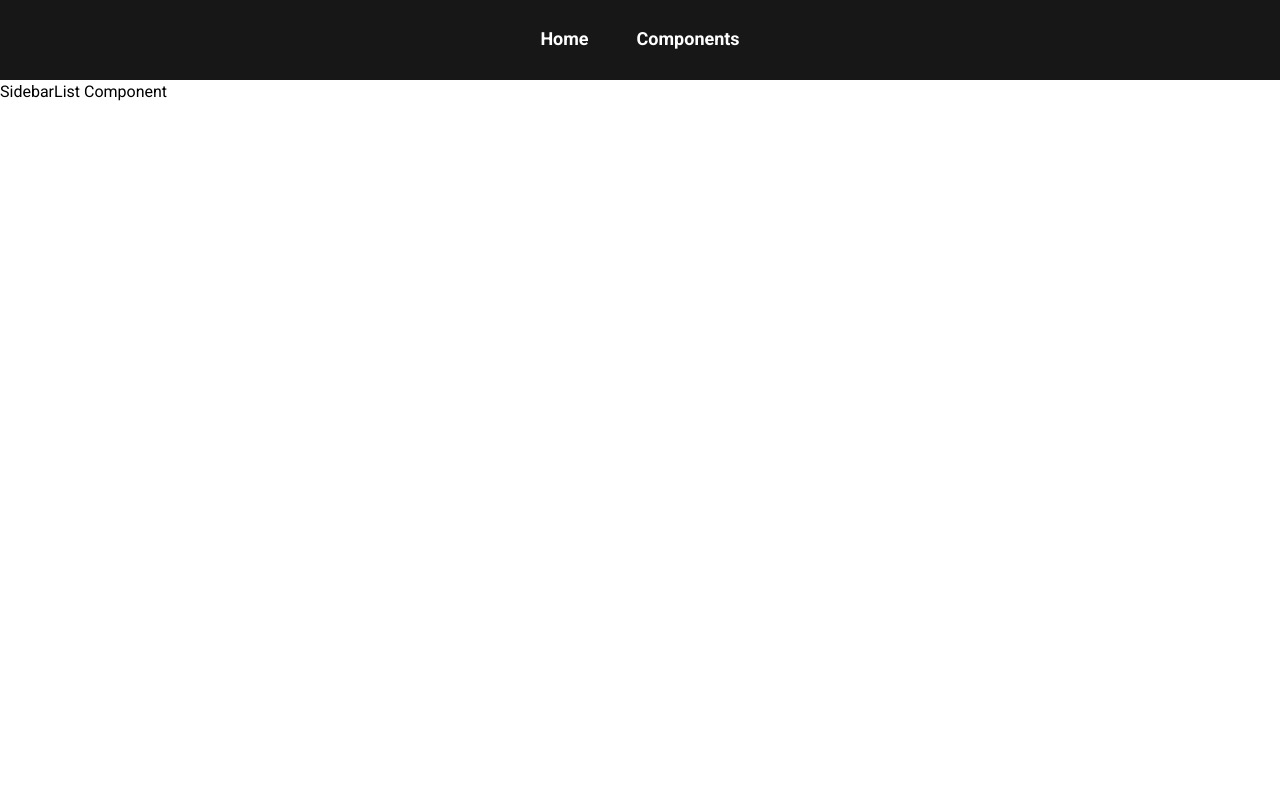
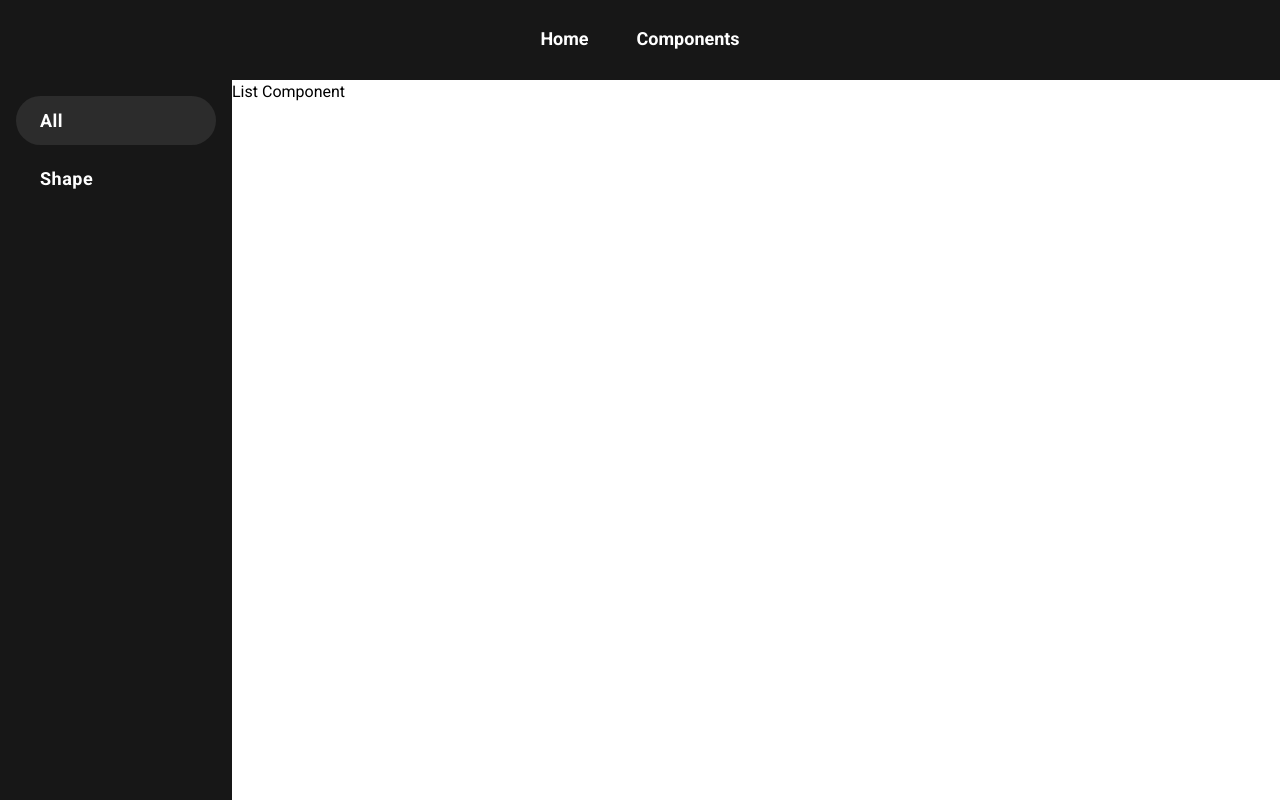
Before and after one commit to arishem51/iuniverse, a React (Vite) app: page /all in a window 1280 px wide. Built offline with nearby package versions, Linux system fonts and the light colour scheme.

Commit message:
feat: Sidebar

```diff
--- a/src/components/MainContent/index.tsx
+++ b/src/components/MainContent/index.tsx
@@ -5,6 +5,7 @@ import Sidebar from "../Sidebar";
 
 const Wrapper = styled.div`
   display: flex;
+  height: 100%;
 `;
 
 export default function MainContent() {
--- a/src/components/Sidebar/index.tsx
+++ b/src/components/Sidebar/index.tsx
@@ -1,3 +1,64 @@
+import { useState } from "react";
+import { Link, useParams } from "react-router-dom";
+import styled from "styled-components";
+
+const SidebarWrapper = styled.div`
+  display: flex;
+  flex-direction: column;
+  padding: 1rem;
+  background: var(--color-dark);
+  gap: 0.5rem;
+`;
+
+const SidebarItem = styled.div`
+  position: relative;
+  width: 200px;
+  padding: 0.7rem 1.5rem;
+  cursor: pointer;
+  ::after {
+    content: "";
+    position: absolute;
+    inset: 0;
+    border-radius: 30px;
+    background: var(--color-bg);
+  }
+`;
+
+const SidebarItemText = styled.h6`
+  all: unset;
+  position: relative;
+  z-index: 2;
+  color: var(--color-white);
+  font-weight: 700;
+  font-size: 18px;
+  text-transform: capitalize;
+  letter-spacing: 0.5px;
+`;
+
+const SidebarLink = styled(Link)`
+  all: unset;
+`;
+
+type Type = "all" | "shape";
+
+const Items: Type[] = ["all", "shape"];
+
 export default function Sidebar() {
-  return <div>Sidebar</div>;
+  const { id } = useParams();
+  const renderItem = () => {
+    return Items.map((item) => {
+      const styles = {
+        "--color-bg": id === item ? "var(--color-lightDark)" : "transparent",
+      } as React.CSSProperties;
+
+      return (
+        <SidebarLink to={`/${item}`}>
+          <SidebarItem key={item} style={styles}>
+            <SidebarItemText>{item}</SidebarItemText>
+          </SidebarItem>
+        </SidebarLink>
+      );
+    });
+  };
+  return <SidebarWrapper>{renderItem()}</SidebarWrapper>;
 }
--- a/src/constants/index.ts
+++ b/src/constants/index.ts
@@ -2,4 +2,5 @@ export const COLORS = {
   dark: "#171717",
   lightGray: "#e8e8e8",
   white: "#ffffff",
+  lightDark: "#2c2c2c",
 } as const;
```
